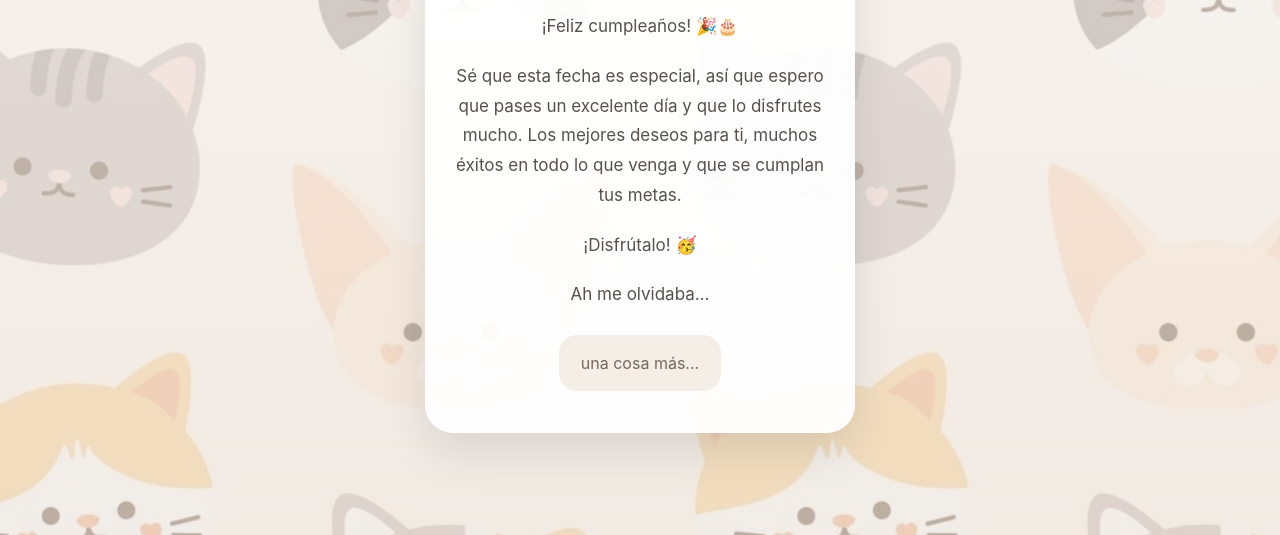
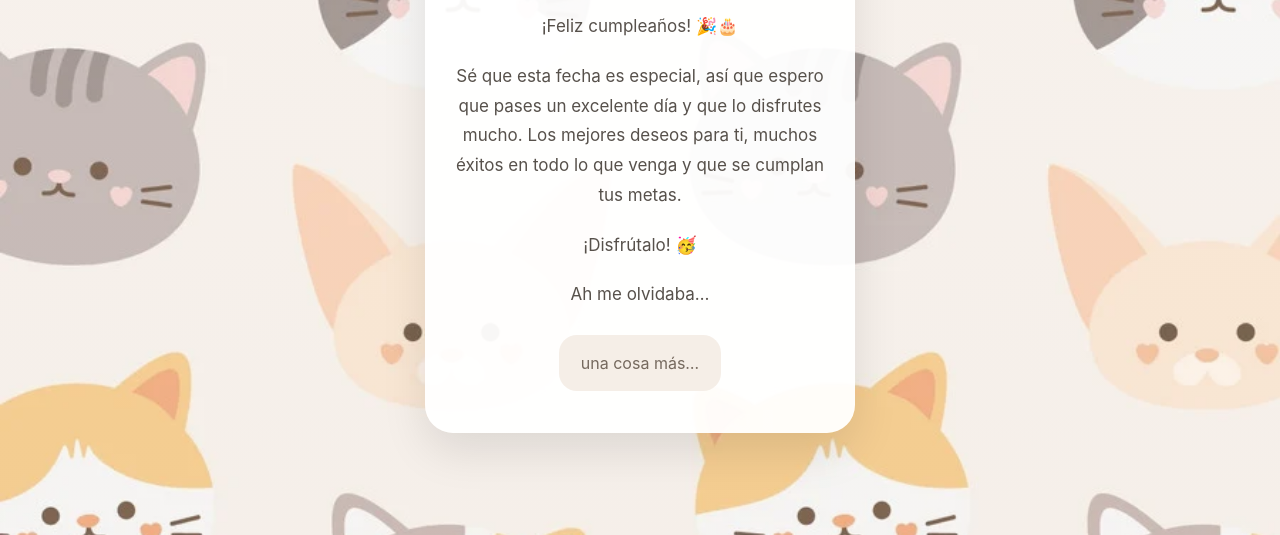
Before and after one commit to gustavo134455/Cumplea-os-, a plain HTML site: page index.html in a window 1280 px wide. Shown: the part 265-800 px from the top of the page. Drawn offline with Linux system fonts and the light colour scheme.

Commit message:
Update index.html

```diff
--- a/index.html
+++ b/index.html
@@ -16,7 +16,7 @@
     body {
       min-height: 100vh;
       font-family: -apple-system, BlinkMacSystemFont, "Segoe UI", sans-serif;
-      background: linear-gradient(rgba(248, 244, 239, 0.65), rgba(238, 231, 223, 0.65)),
+      background: linear-gradient(rgba(248, 244, 239, 0.20), rgba(238, 231, 223, 0.20)),
   url('IMG_1902.webp') center / cover no-repeat fixed;
       display: flex;
       justify-content: center;
```
